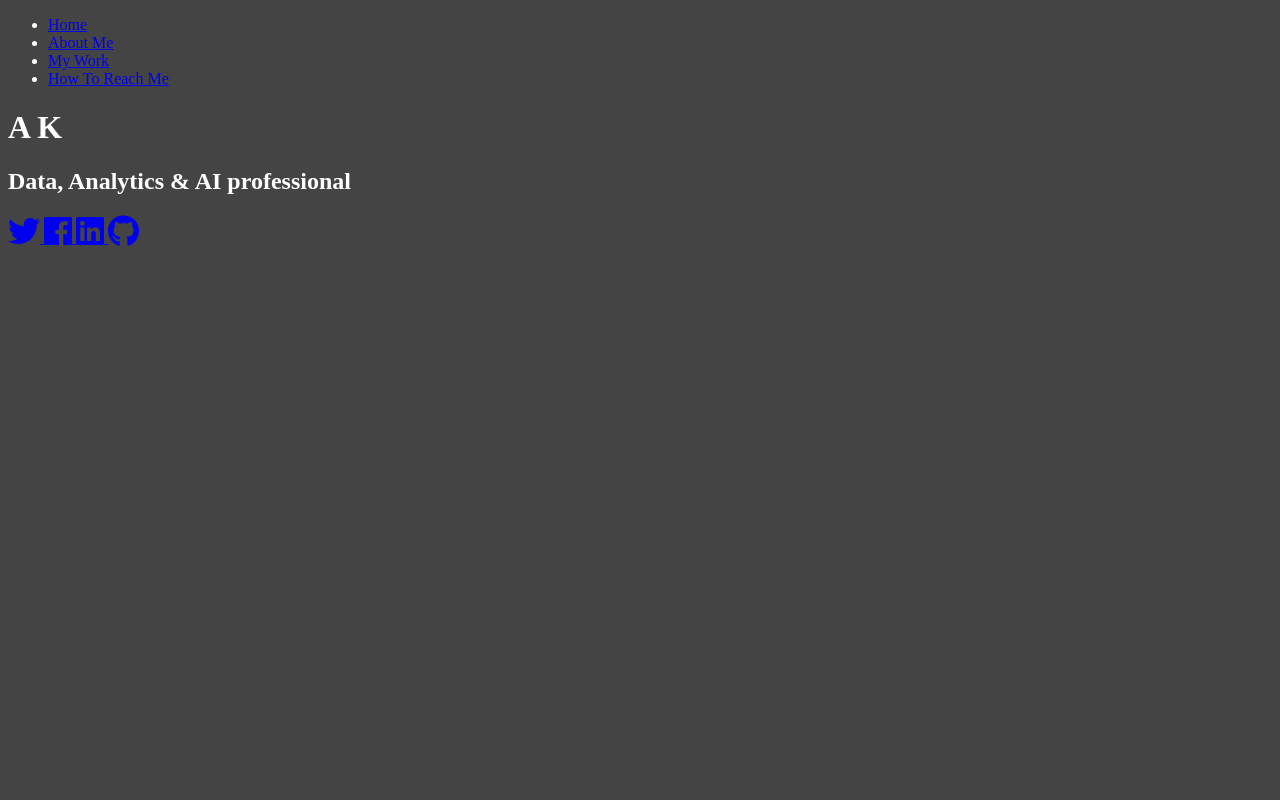
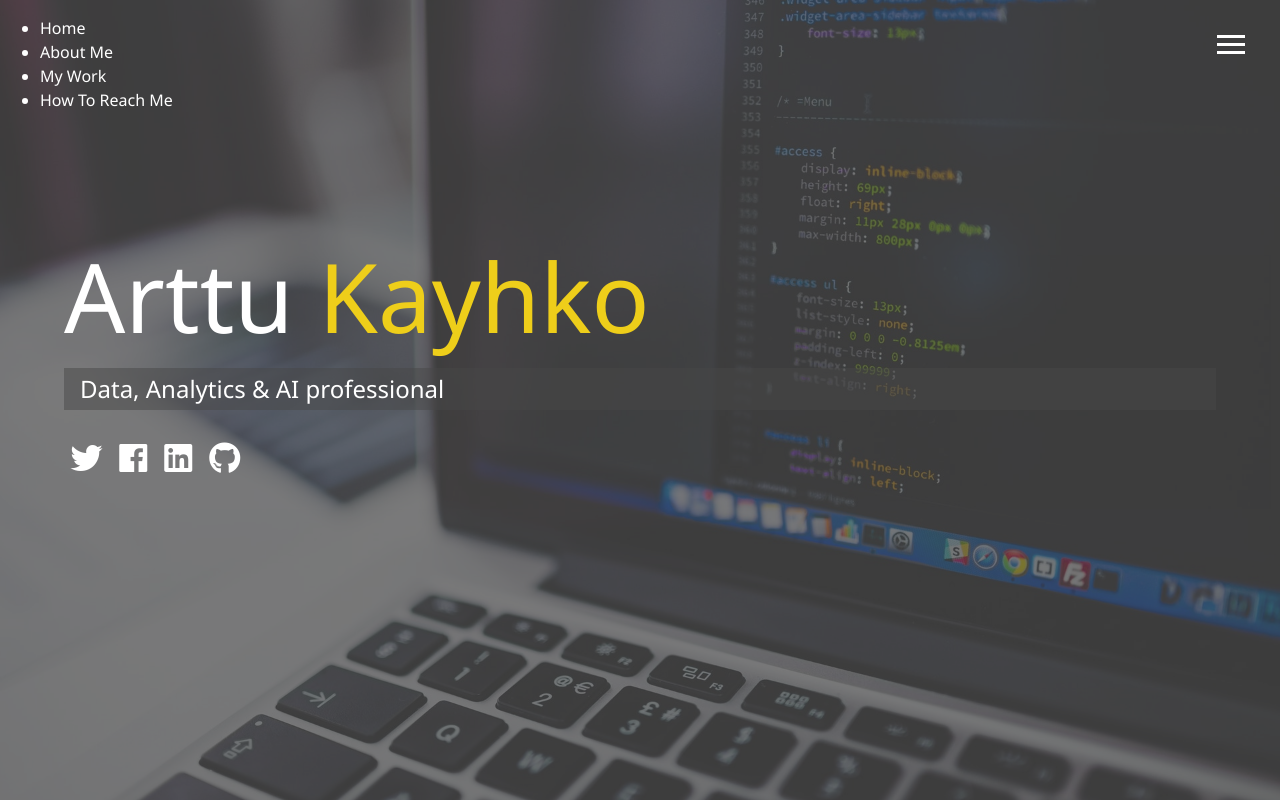
Before and after one commit to ArttuJahva/Software-development, a website: page Course_Work/Parts_1_7_Course_Work/dist/index.html in a window 1280 px wide. Drawn offline with Linux system fonts and the light colour scheme.

Commit message:
Lecture 3 work - JavaScript + menu

```diff
--- /dev/null
+++ b/Course_Work/Parts_1_7_Course_Work/scss/_config.scss
@@ -0,0 +1,30 @@
+$primary-color: #444;
+$secondary-color: #eece1a;
+$show-home-image: true;
+$home-image: url(/dist/img/background.jpg);
+$background-opacity: 0.7;
+
+@mixin easeOut {
+  transition: all 0.7s ease-in-out;
+}
+
+@mixin background {
+  @if $show-home-image {
+    &#bg-img {
+      background: $home-image;
+      background-attachment: fixed;
+      background-size: cover;
+
+      &:after {
+        content: "";
+        position: absolute;
+        top: 0;
+        right: 0;
+        width: 100%;
+        height: 100%;
+        z-index: -1;
+        background: rgba($primary-color, $background-opacity);
+      }
+    }
+  }
+}
--- /dev/null
+++ b/Course_Work/Parts_1_7_Course_Work/scss/_menu.scss
@@ -0,0 +1,40 @@
+// menu button
+
+.menu-btn {
+  position: absolute;
+  z-index: 3;
+  right: 35px;
+  top: 35px;
+  cursor: pointer;
+  @include easeOut;
+
+  .btn-line {
+    width: 28px;
+    height: 3px;
+    margin: 0 0 5px 0;
+    background: #fff;
+    @include easeOut;
+  }
+
+  // rotate into X with menu lines
+  &.close {
+    transform: rotate(180deg);
+
+    .btn-line {
+      // line 1 - rotate
+      &:nth-child(1) {
+        transform: rotate(45deg) translate(5px, 5px);
+      }
+
+      // line 2 - hide
+      &:nth-child(2) {
+        opacity: 0;
+      }
+
+      // line 3 - rotate
+      &:nth-child(3) {
+        transform: rotate(-45deg) translate(7px, -6px);
+      }
+    }
+  }
+}
--- a/Course_Work/Parts_1_7_Course_Work/scss/main.scss
+++ b/Course_Work/Parts_1_7_Course_Work/scss/main.scss
@@ -1,19 +1,17 @@
-$primary-color: #444;
-$secondary-color: #eece1a;
-
-html
+@import "config";
+@import "menu";
 
 * {
   box-sizing: border-box;
 }
 
 body {
+  @include background();
   background: #444;
   color: #fff;
   height: 100%;
   margin: 0;
-    font-family: 'Segoe UI', Tahoma,
-    Geneva, Verdana, sans-serif;
+  font-family: "Segoe UI", Tahoma, Geneva, Verdana, sans-serif;
   line-height: 1.5;
 }
 
@@ -31,8 +29,7 @@ h3 {
   &.sm-heading {
     margin-bottom: 2rem;
     padding: 0.2rem 1rem;
-    background: rgba(lighten($primary-color,
-     2), 0.5);
+    background: rgba(lighten($primary-color, 2), 0.5);
   }
 }
 
@@ -50,3 +47,29 @@ header {
 .text-secondary {
   color: $secondary-color;
 }
+
+main {
+  padding: 4rem;
+  // height: 100%;
+  min-height: calc(100vh - 60px);
+
+  .icons {
+    margin-top: 1rem;
+
+    a {
+      padding: 0.4rem;
+
+      &:hover {
+        color: $secondary-color;
+        @include easeOut();
+      }
+    }
+  }
+
+  &#home {
+    overflow: hidden;
+    h1 {
+      margin-top: 20vh;
+    }
+  }
+}
```
Also changed, not shown: Course_Work/Parts_1_7_Course_Work/dist/css/main.css, Course_Work/Parts_1_7_Course_Work/dist/img/background.jpg (added), Course_Work/Parts_1_7_Course_Work/dist/img/profilePicture.jpg (added), Course_Work/Parts_1_7_Course_Work/dist/img/projects/project1.jpg (added), Course_Work/Parts_1_7_Course_Work/dist/img/projects/project2.jpg (added), Course_Work/Parts_1_7_Course_Work/dist/img/projects/project5.jpg (added), Course_Work/Parts_1_7_Course_Work/dist/index.html, Course_Work/Parts_1_7_Course_Work/dist/js/main.js, 1 other file. Lines whose indentation alone changed are shown as unchanged.
